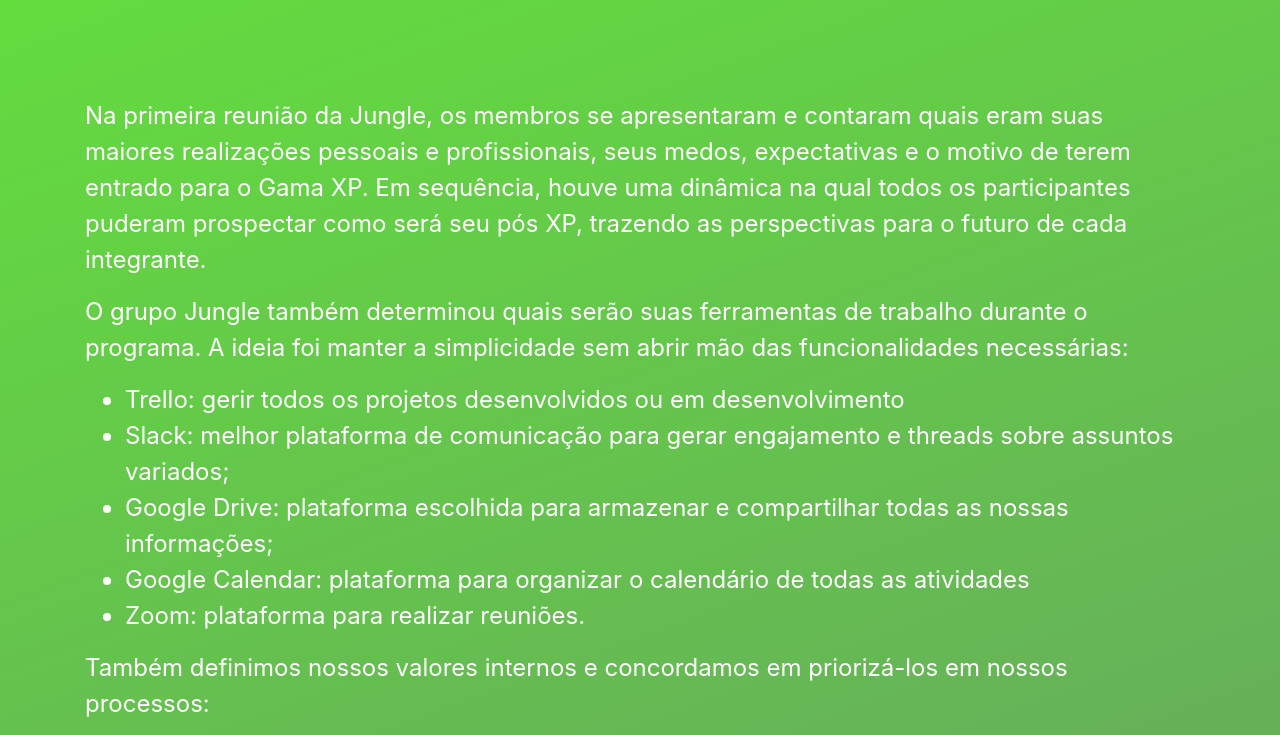
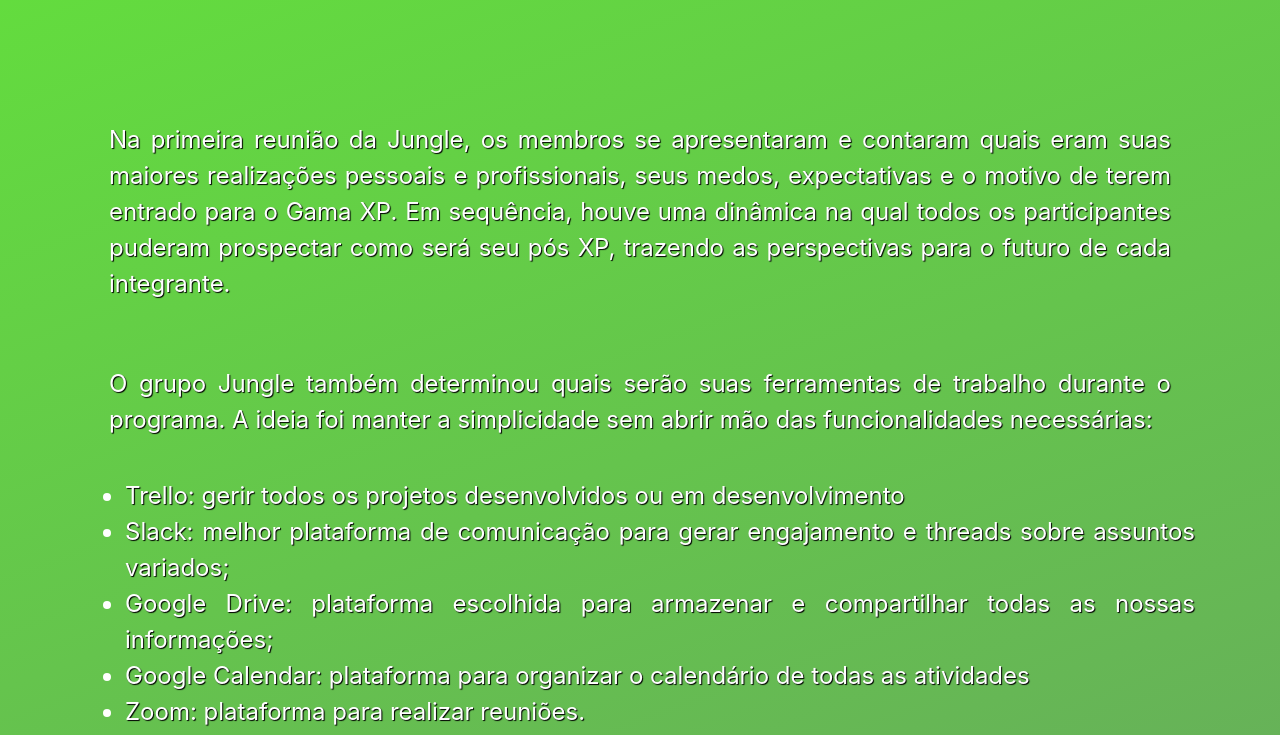
Before and after one commit to yanfroes/grupo8-xp33, a plain HTML site: page index.html in a window 1280 px wide. Shown: the part 1550-2285 px from the top of the page. Drawn offline with nearby package versions, Linux system fonts and the light colour scheme; a web font is replaced by a local one.

Commit message:
text inserted

```diff
--- a/jungle.css
+++ b/jungle.css
@@ -105,4 +105,10 @@ body {
 #description {
     font-size: 1.5em;
     color: white;
+    text-shadow: 1px 1px 1px black;
+    text-align: justify;
 }
+
+#description p{
+    padding: 1em;
+}
```
